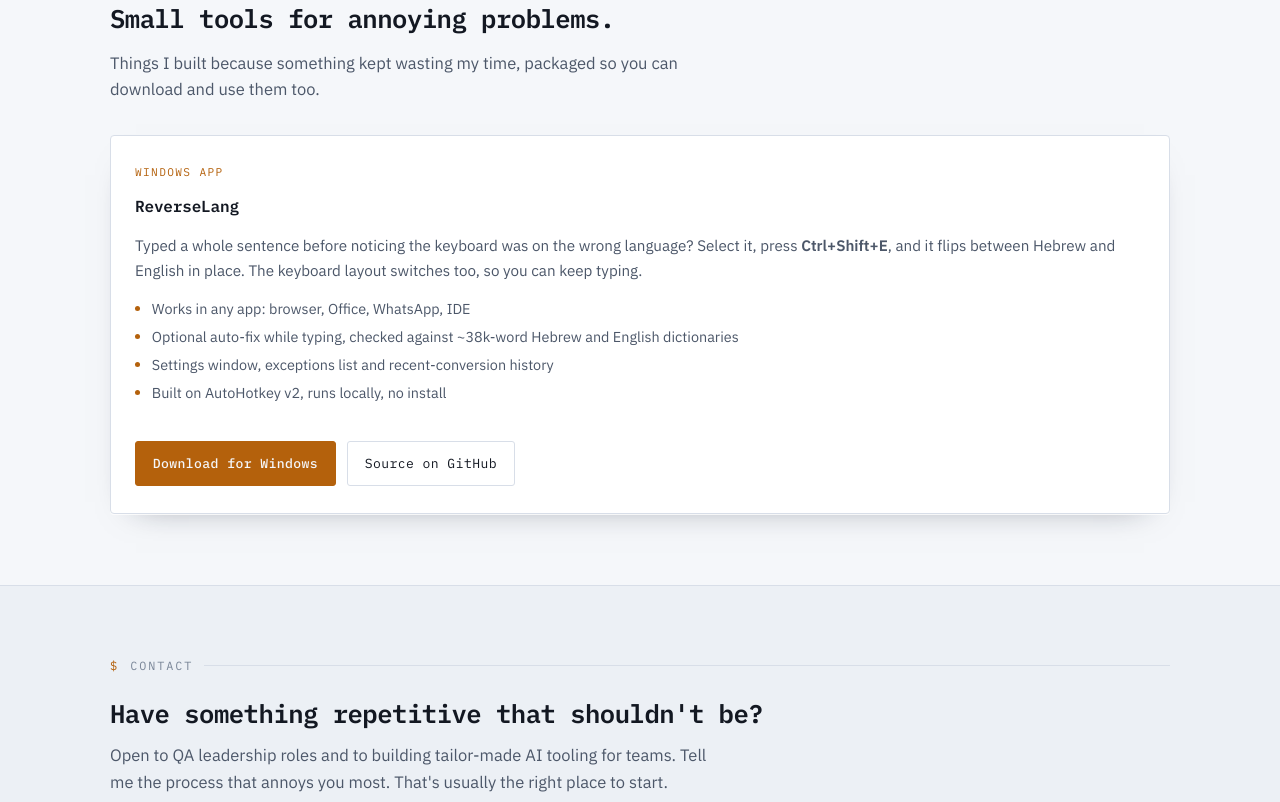
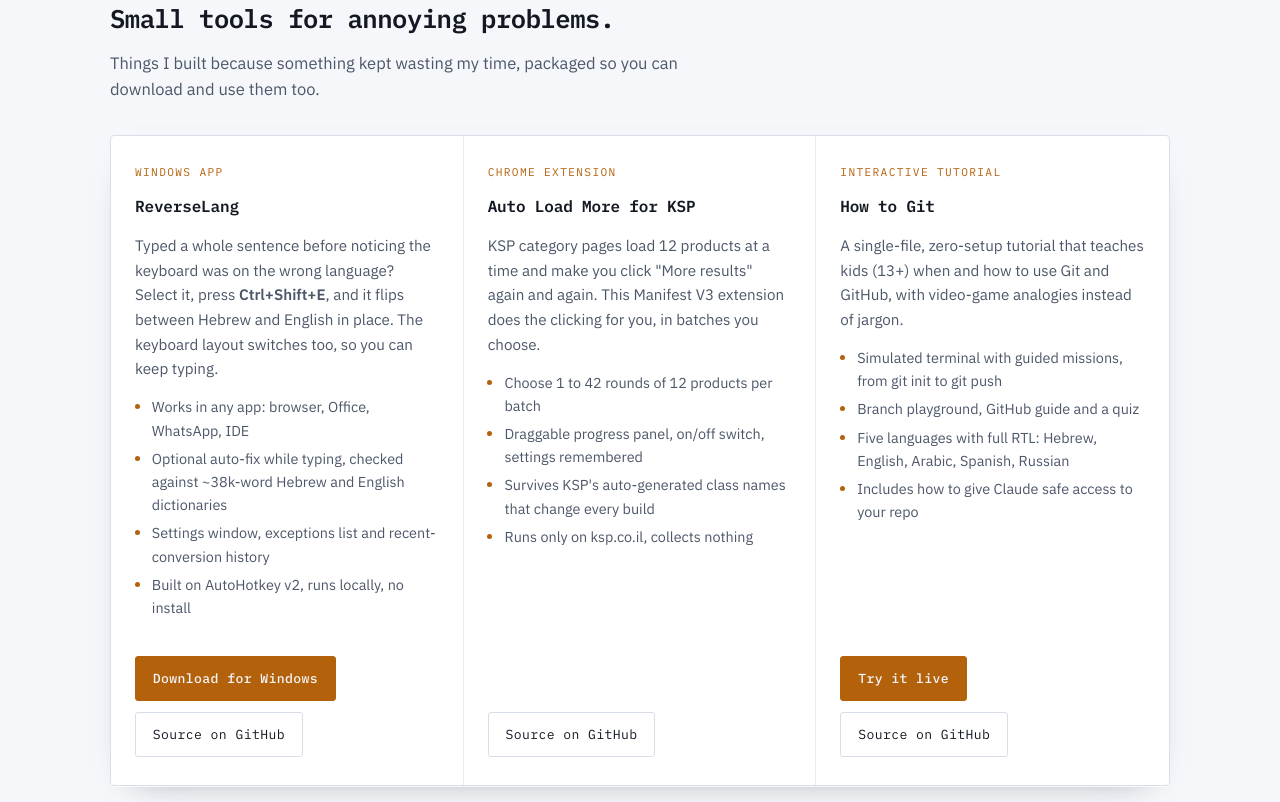
Before and after one commit to guyco6742/cv, a plain HTML site: page index.html in a window 1280 px wide. Shown: the part 4258-5060 px from the top of the page. Drawn offline with Linux system fonts and the light colour scheme.

Commit message:
Add KSP Auto Load More and How to Git to Projects (#4)
Claude-Session: https://claude.ai/code/session_01NME64wsA5eHuMMEkmgmzMp

Co-authored-by: Claude <noreply@anthropic.com>

```diff
--- a/index.html
+++ b/index.html
@@ -552,8 +552,8 @@
     <h2 style="margin-bottom:.9rem">Small tools for annoying problems.</h2>
     <p class="lede" style="margin-bottom:2rem">Things I built because something kept wasting my time, packaged so you can download and use them too.</p>
 
-    <div class="panels" style="grid-template-columns:1fr">
-      <div class="panel" style="border-right:0">
+    <div class="panels">
+      <div class="panel">
         <span class="tag">Windows app</span>
         <h3>ReverseLang</h3>
         <p>Typed a whole sentence before noticing the keyboard was on the wrong language? Select it, press <b>Ctrl+Shift+E</b>, and it flips between Hebrew and English in place. The keyboard layout switches too, so you can keep typing.</p>
@@ -563,9 +563,38 @@
           <li>Settings window, exceptions list and recent-conversion history</li>
           <li>Built on AutoHotkey v2, runs locally, no install</li>
         </ul>
-        <div class="cta-row" style="margin-top:1.2rem">
+        <div class="cta-row" style="margin-top:auto;padding-top:1.2rem">
           <a class="btn btn-primary" href="downloads/ReverseLang.zip" download>Download for Windows</a>
           <a class="btn" href="https://github.com/guyco6742/ReverseLang" target="_blank" rel="noopener">Source on GitHub</a>
+        </div>
+      </div>
+      <div class="panel">
+        <span class="tag">Chrome extension</span>
+        <h3>Auto Load More for KSP</h3>
+        <p>KSP category pages load 12 products at a time and make you click "More results" again and again. This Manifest V3 extension does the clicking for you, in batches you choose.</p>
+        <ul>
+          <li>Choose 1 to 42 rounds of 12 products per batch</li>
+          <li>Draggable progress panel, on/off switch, settings remembered</li>
+          <li>Survives KSP's auto-generated class names that change every build</li>
+          <li>Runs only on ksp.co.il, collects nothing</li>
+        </ul>
+        <div class="cta-row" style="margin-top:auto;padding-top:1.2rem">
+          <a class="btn" href="https://github.com/guyco6742/ksp-auto-load-more" target="_blank" rel="noopener">Source on GitHub</a>
+        </div>
+      </div>
+      <div class="panel">
+        <span class="tag">Interactive tutorial</span>
+        <h3>How to Git</h3>
+        <p>A single-file, zero-setup tutorial that teaches kids (13+) when and how to use Git and GitHub, with video-game analogies instead of jargon.</p>
+        <ul>
+          <li>Simulated terminal with guided missions, from git init to git push</li>
+          <li>Branch playground, GitHub guide and a quiz</li>
+          <li>Five languages with full RTL: Hebrew, English, Arabic, Spanish, Russian</li>
+          <li>Includes how to give Claude safe access to your repo</li>
+        </ul>
+        <div class="cta-row" style="margin-top:auto;padding-top:1.2rem">
+          <a class="btn btn-primary" href="https://guyco6742.github.io/how-to-git/learn-git-github.html" target="_blank" rel="noopener">Try it live</a>
+          <a class="btn" href="https://github.com/guyco6742/how-to-git" target="_blank" rel="noopener">Source on GitHub</a>
         </div>
       </div>
     </div>
```
